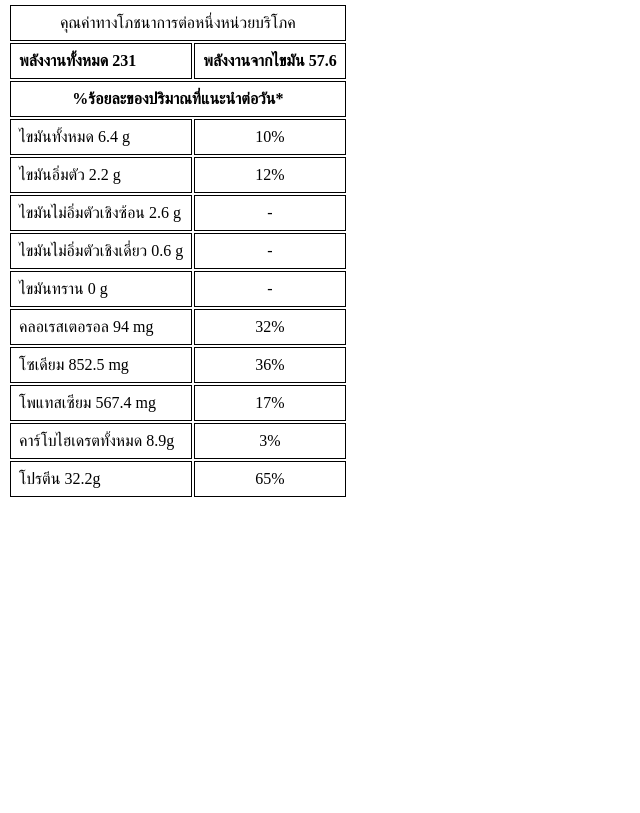
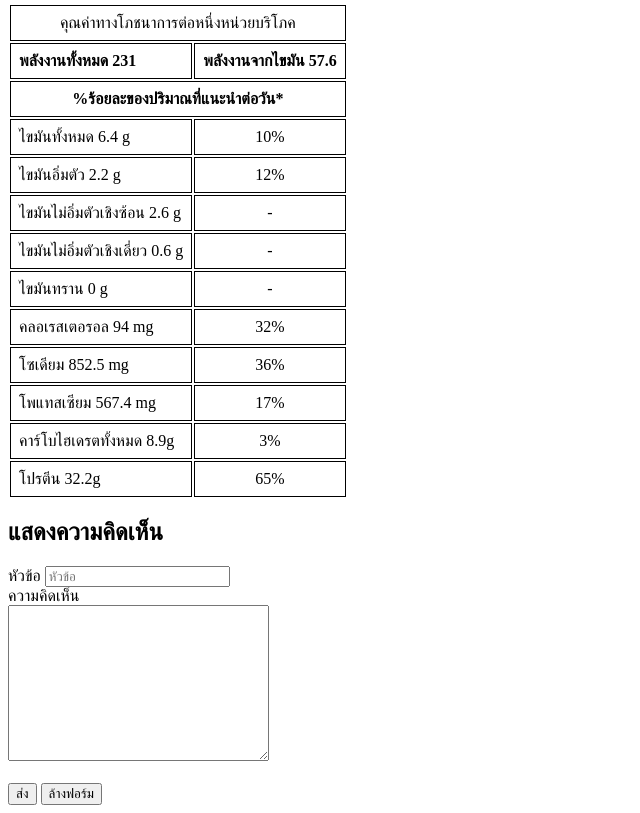
Before and after one commit to IceMan0D/Project_Web_Port, a plain HTML site: page exercise/EX2 Noppon/ex2.html in a window 1280 px wide. Shown: the part 607-1420 px from the top of the page, without its empty margins (0-640 px from the left). Before the commit the page ends 1114 px from the top, so only its background shows below. Drawn offline with Linux system fonts and the light colour scheme.

Commit message:
add form in ex2

```diff
--- a/exercise/EX2 Noppon/ex2.html
+++ b/exercise/EX2 Noppon/ex2.html
@@ -1,6 +1,5 @@
 <!DOCTYPE html>
 <html lang="en">
-
   <head>
     <meta charset="UTF-8" />
     <meta name="viewport" content="width=device-width, initial-scale=1.0" />
@@ -60,7 +59,9 @@
     </ol>
     <table>
       <tr>
-      <td colspan="2" style="text-align: center;">คุณค่าทางโภชนาการต่อหนึ่งหน่วยบริโภค</td>
+        <td colspan="2" style="text-align: center">
+          คุณค่าทางโภชนาการต่อหนึ่งหน่วยบริโภค
+        </td>
       </tr>
       <tr>
         <td><b>พลังงานทั้งหมด 231</b></td>
@@ -110,6 +111,20 @@
         <td>65%</td>
       </tr>
     </table>
+
+    <h2>แสดงความคิดเห็น</h2>
+    <form action="">
+      <label for="topics">หัวข้อ</label>
+      <input type="text" placeholder="หัวข้อ" />
+      <br />
+      <label for="comment">ความคิดเห็น</label>
+      <br />
+      <textarea name="" id="" cols="30" rows="10"></textarea>
+      <br />
+      <br />
+
+      <input type="submit" value="ส่ง" />
+      <input type="reset" value="ล้างฟอร์ม" />
+    </form>
   </body>
-
 </html>
```
Lines whose indentation alone changed are shown as unchanged.
